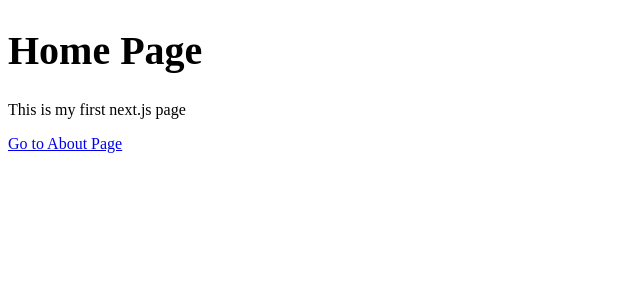
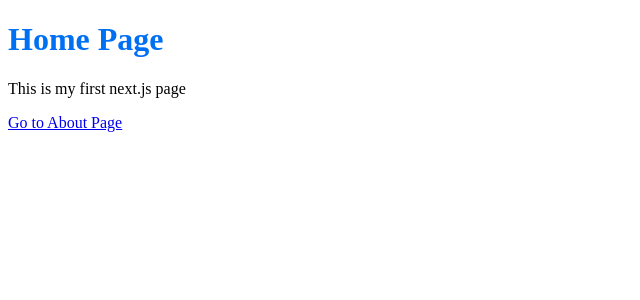
Before and after one commit to Peksford/Fundamentals_of_Next.js, a Next.js app in the folder next.js-basics/: page / in a window 1280 px wide. Shown: the top 300 px of the page, without its empty margins (0-640 px from the left). Built offline with nearby package versions, Linux system fonts and the light colour scheme.

Commit message:
css styling

```diff
--- /dev/null
+++ b/next.js-basics/app/home/home.module.css
@@ -0,0 +1,4 @@
+.title {
+     color: #0070f3;
+     font-size: 2rem;
+}
--- a/next.js-basics/app/page.js
+++ b/next.js-basics/app/page.js
@@ -1,9 +1,10 @@
 import Link from 'next/link';
+import styles from './home/home.module.css';
 
 export default function Page() {
   return (
     <main>
-      <h1>Home Page</h1>
+      <h1 className={styles.title}>Home Page</h1>
       <p>This is my first next.js page</p>
       <nav>
         <Link href="/about">Go to About Page</Link>
```
